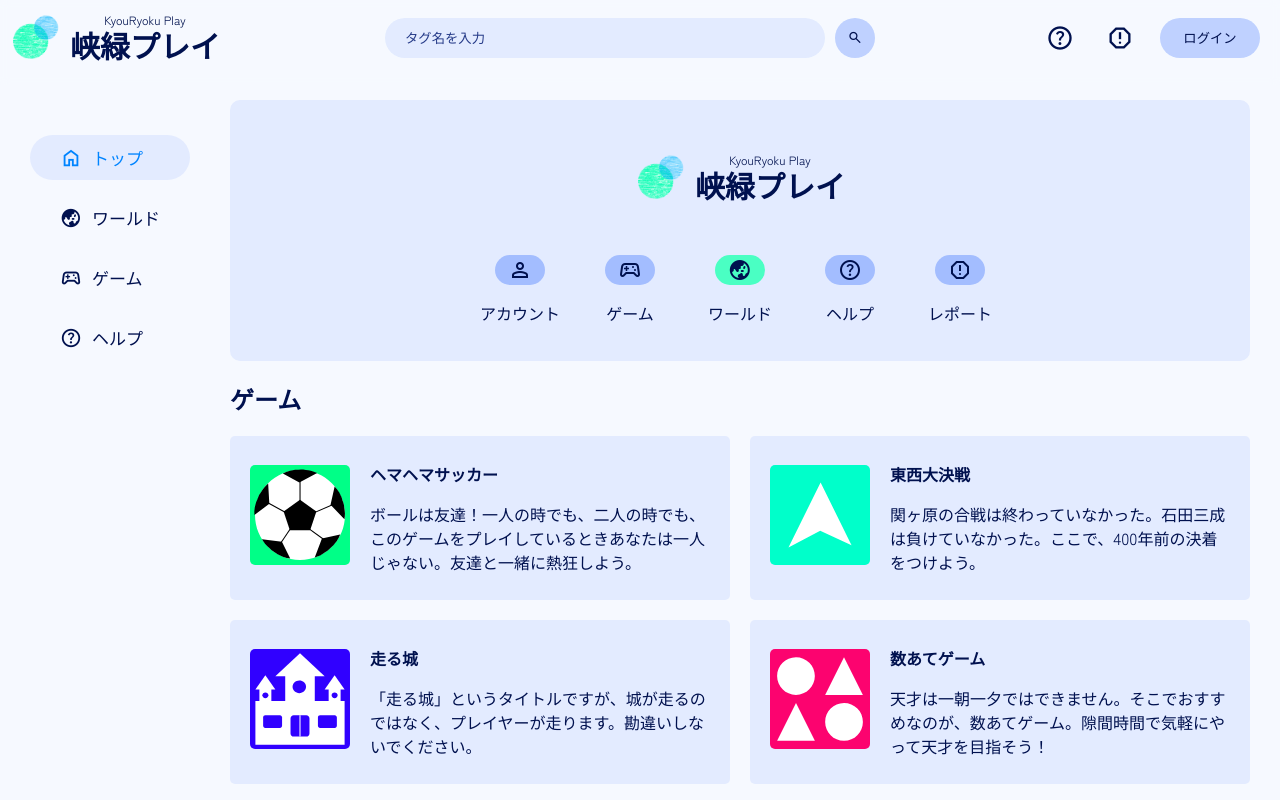
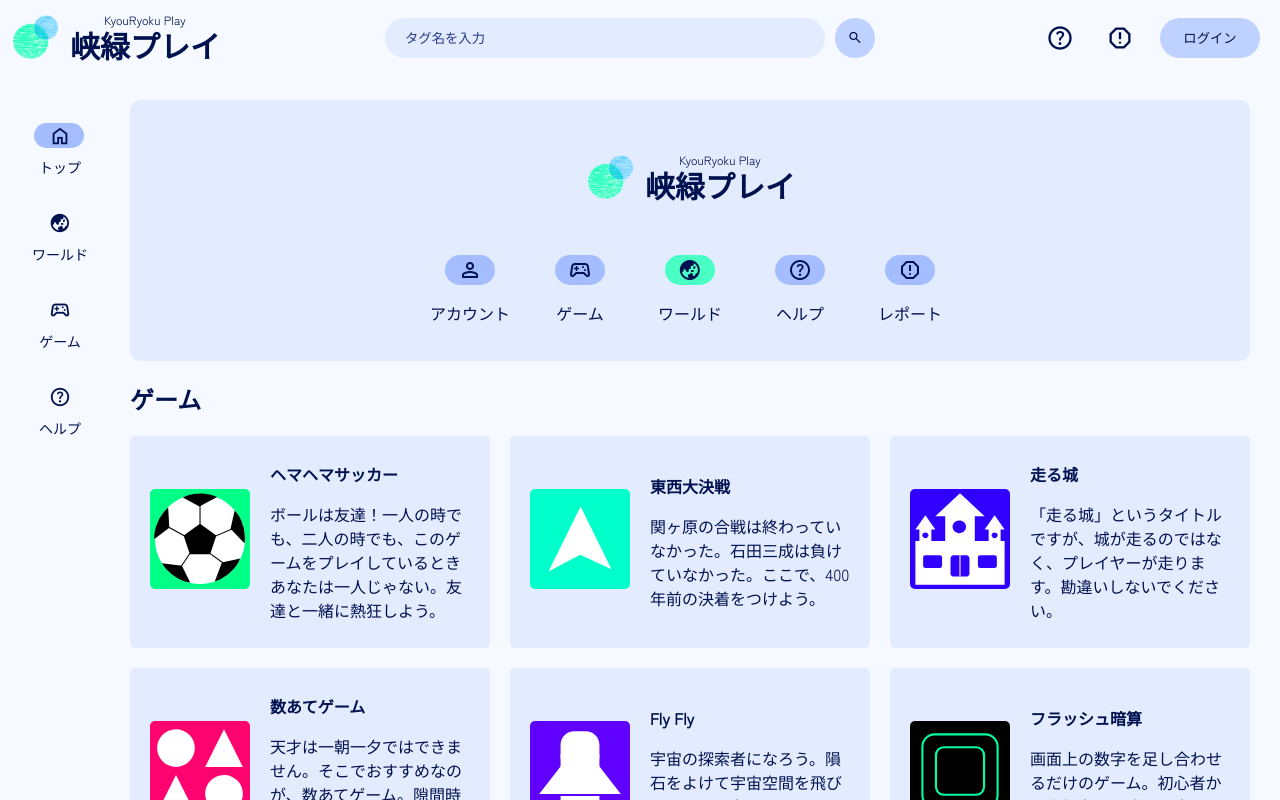
Before and after one commit to goshieta/kyouryoku-play, a Next.js app: page / in a window 1280 px wide. Shown: the top 800 px of the page. Built offline with nearby package versions, Linux system fonts and the light colour scheme; no server answers; the database is empty.

Commit message:
便利なメニューつけた

```diff
--- a/components/layouts/worldLayout.tsx
+++ b/components/layouts/worldLayout.tsx
@@ -2,6 +2,7 @@ import { ReactNode, createContext, useEffect, useMemo } from "react";
 import Header from "../header/Header";
 import styles from "@/styles/world/worldLayout.module.css";
 import { useQueryState } from "next-usequerystate";
+import Menu from "../top/menu";
 
 export const CurrentTagContext = createContext<{
   currentTag: string | null;
@@ -24,7 +25,10 @@ export default function WorldLayout({ children }: { children: ReactNode }) {
     <CurrentTagContext.Provider value={contextValue}>
       <div id="rootParent">
         <Header />
-        <div id={styles.children}> {children}</div>
+        <div id={styles.children}>
+          <Menu />
+          <div id={styles.directChild}> {children}</div>
+        </div>
       </div>
     </CurrentTagContext.Provider>
   );
--- a/components/top/menu.tsx
+++ b/components/top/menu.tsx
@@ -21,7 +21,7 @@ export default function Menu() {
           className={root.route === oneElem.href ? styles.active_link : ""}
         >
           <span className="material-symbols-outlined">{oneElem.icon}</span>
-          {oneElem.title}
+          <p>{oneElem.title}</p>
         </Link>
       ))}
     </div>
--- a/styles/page.module.css
+++ b/styles/page.module.css
@@ -1,6 +1,5 @@
 /*メニュー*/
 #menu {
-  padding: 20px;
   width: fit-content;
   position: sticky;
   top: 100px;
@@ -8,14 +7,15 @@
   height: fit-content;
 }
 #menu a {
+  width: 80px;
   display: block;
-  font-size: 17px;
   text-decoration: none;
   display: flex;
+  flex-direction: column;
   align-items: center;
   gap: 10px;
   margin: 15px 0;
-  padding: 10px 30px;
+  padding: 10px 10px;
   border-radius: 9999px;
   transition: background-color 0.2s;
   transition: color 0.2s;
@@ -23,19 +23,38 @@
 #menu a span {
   font-size: 22px;
   transition: color 0.2s;
+  margin: 0;
+}
+#menu a p {
+  margin: 0;
+  font-size: 14px;
 }
 #menu a:hover {
   color: var(--link-color);
 }
-#menu a:hover span {
-  color: var(--link-color);
+#menu a span {
+  position: relative;
 }
-.active_link {
-  color: var(--link-color);
-  background-color: var(--special-bg);
+#menu a span::before {
+  content: "";
+  display: block;
+  width: 50px;
+  height: 25px;
+  border-radius: 9999px;
+  position: absolute;
+  z-index: -1;
+  top: -2px;
+  left: -15px;
+  transition: background-color 0.4s;
+}
+#menu a:not(.active_link):hover span::before {
+  background-color: var(--theme-color-level-1);
+}
+.active_link span::before {
+  background-color: var(--theme-color-level-2);
 }
 .active_link span {
-  color: var(--link-color);
+  font-weight: bold;
 }
 
 /*コンテンツ一覧*/
--- a/styles/world/world.module.css
+++ b/styles/world/world.module.css
@@ -3,7 +3,6 @@
   flex-flow: row;
   gap: 80px;
   margin: 0 20px;
-  margin-top: 50px;
 }
 
 #leftItem {
--- a/styles/world/worldLayout.module.css
+++ b/styles/world/worldLayout.module.css
@@ -10,6 +10,11 @@
   padding-bottom: 20px;
 }
 #children {
-  padding-top: 80px;
+  padding-top: 100px;
   padding-bottom: 80px;
+  margin: 0 10px;
+  display: flex;
 }
+#directChild {
+  flex-grow: 1;
+}
```
